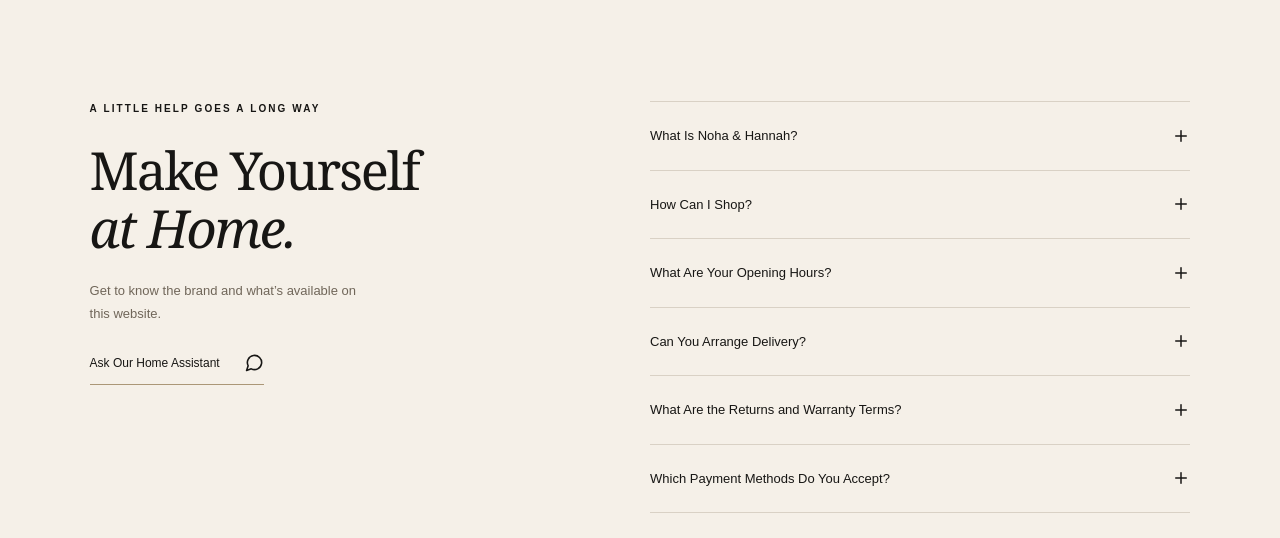
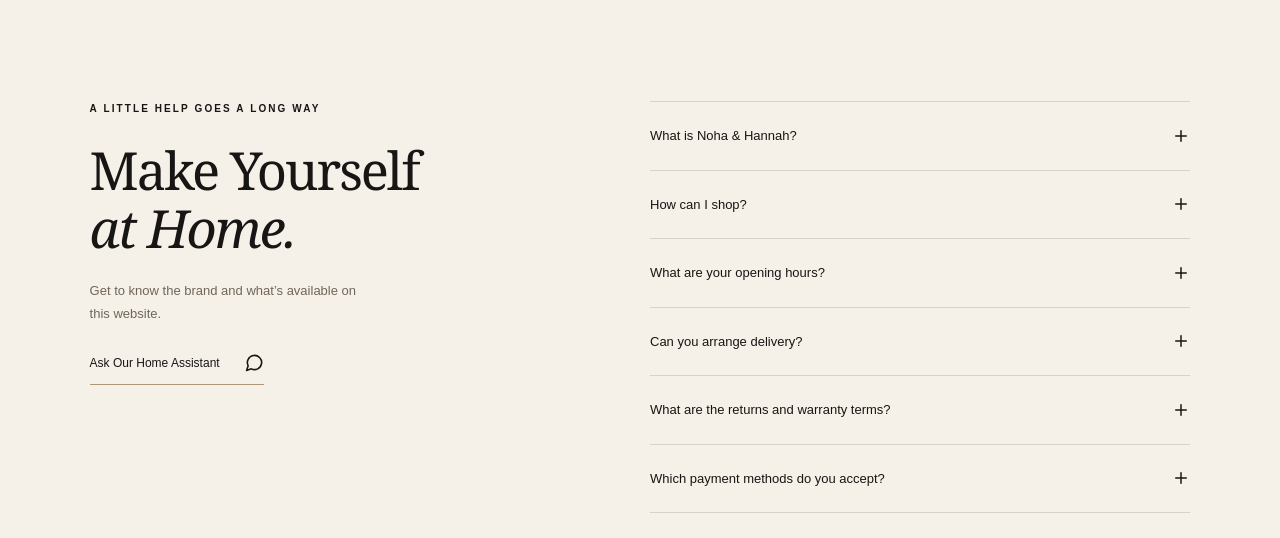
Before and after one commit to tawakuliKH/noha-hannah, a React (Vite) app: page / in a window 1280 px wide. Shown: the part 3840-4378 px from the top of the page. Built offline with nearby package versions, Linux system fonts and the light colour scheme; no server answers.

Commit message:
Restore sentence case for FAQ questions

```diff
--- a/src/content.js
+++ b/src/content.js
@@ -55,19 +55,18 @@ export const policies = {
 
 export const faqs = [
   [
-    'What Is Noha & Hannah?',
+    'What is Noha & Hannah?',
     'Noha & Hannah is a homeware and home living shop by ZWAN ENTERPRISE LIMITED at 221A Harehills Lane, Harehills, Leeds, LS8 3QH. Visit us seven days a week to explore our range and ask our team about current availability. Delivery can be arranged for selected items, depending on your address and order amount.',
   ],
   [
-    'How Can I Shop?',
+    'How can I shop?',
     'Visit us at 221A Harehills Lane, Leeds, LS8 3QH to shop in store. Contact us for prices and current availability. This website offers inspiration and enquiries; it does not have an online checkout.',
   ],
-  ['What Are Your Opening Hours?', brand.hours],
-  ['Can You Arrange Delivery?', policies.delivery],
-  ['What Are the Returns and Warranty Terms?', policies.returns],
-  ['Which Payment Methods Do You Accept?', policies.payments],
+  ['What are your opening hours?', brand.hours],
+  ['Can you arrange delivery?', policies.delivery],
+  ['What are the returns and warranty terms?', policies.returns],
+  ['Which payment methods do you accept?', policies.payments],
 ];
-
 export function localReply(message) {
   const q = message.toLowerCase();
 
```
